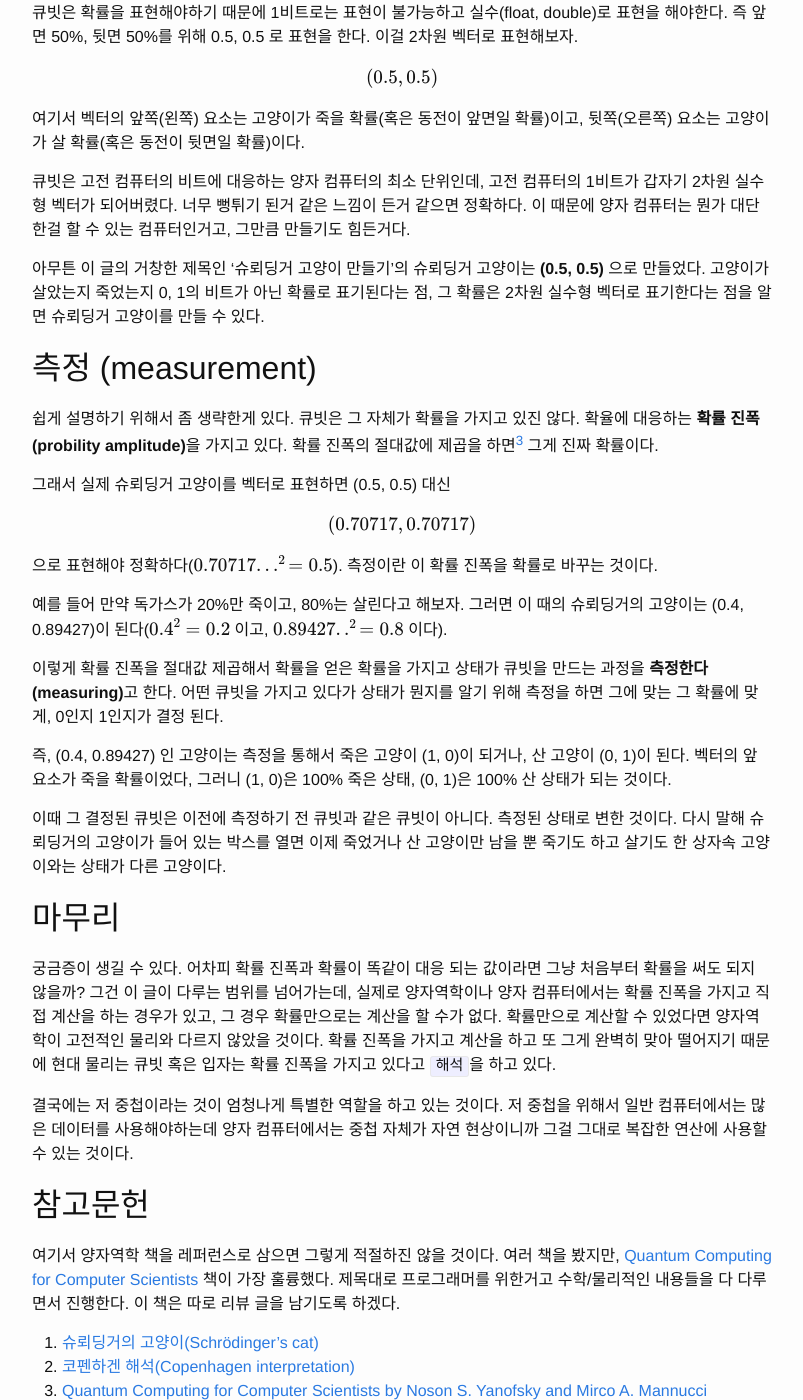
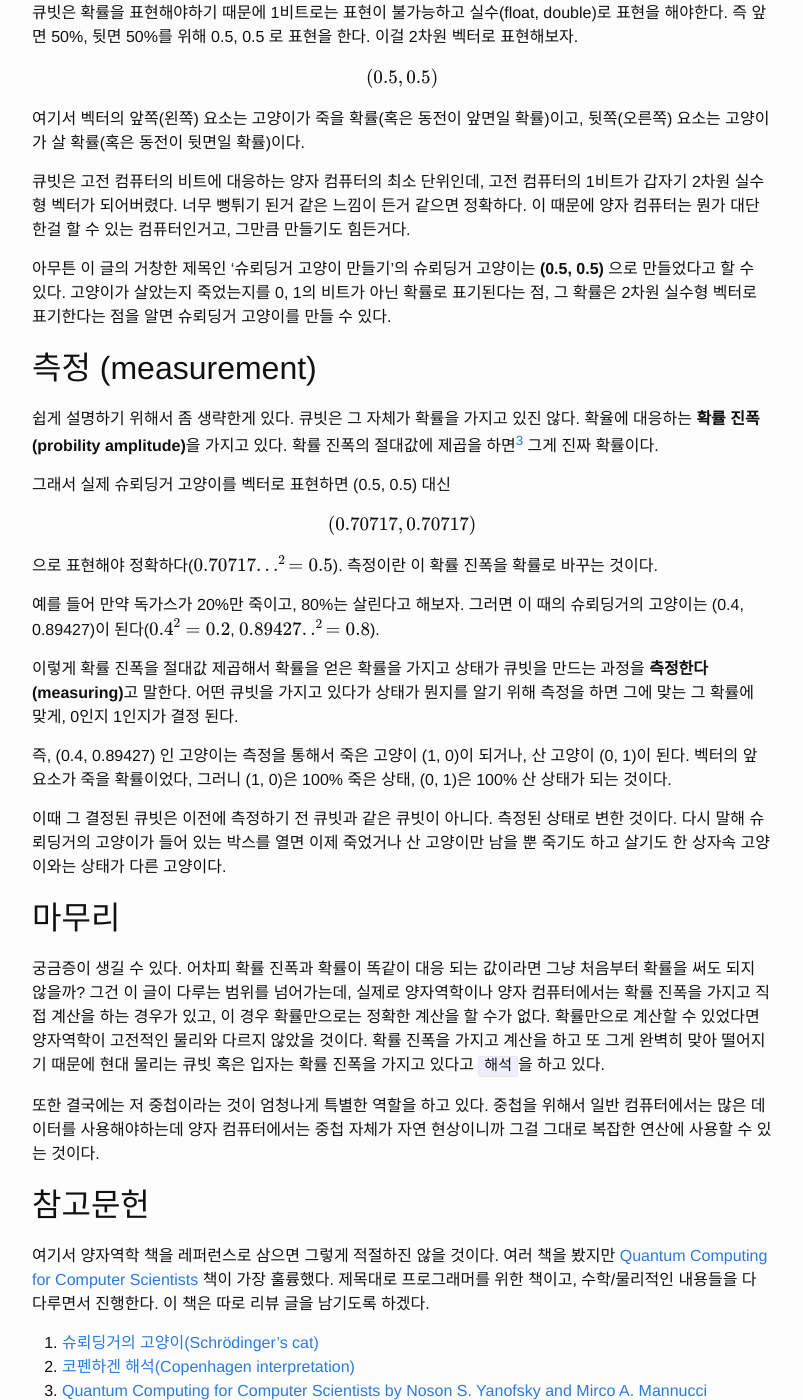
Before and after one commit to Hybrid3D/hybrid3d.github.io, a Jekyll site: the page built from _posts/Quantum Computer/2019-05-15-양자 컴퓨터 - 슈뢰딩거 고양이 만들기.md, in a window 1280 px wide and 1400 px high, scrolled down 1633 px. Shown: the whole window, without its empty margins (238-1041 px from the left). Built offline with Jekyll 4.4.1, drawn with Linux system fonts in a browser that asks for light colours; formulas are drawn with MathJax 3; comment, search, counter and statistics services are not loaded; some of the changed text lies outside the part shown.

Commit message:
사소한 수정

```diff
--- a/_posts/Quantum Computer/2019-05-15-양자 컴퓨터 - 슈뢰딩거 고양이 만들기.md
+++ b/_posts/Quantum Computer/2019-05-15-양자 컴퓨터 - 슈뢰딩거 고양이 만들기.md
@@ -40,7 +40,7 @@ redirect_from: /605
 
 ## 비트(bit)와 큐빗(qubit)
 
-고전 컴퓨터 데이터의 최소 단위는 비트이지만, 양자 컴퓨터의 최소 단위는 큐빗이다.
+고전 컴퓨터 데이터의 최소 단위는 **비트**이지만, 양자 컴퓨터의 최소 단위는 **큐빗**이다.
 
 비트는 0이거나 1이다. 우리는 특정 비트의 내용을 모를 수도 있지만, 그건 우리가 모를 뿐이지 이미 메모리에 저장되어 있다. 반면 큐빗은 0인지 1인지는 아직 모르고(결정되지 않았고), 0일 수도, 1일 수도 있는 상태를 표현해야한다. 생각보다 복잡해보는데, 의외로 복잡하지 않긴 하다. 하지만.... 어.. 음.. 물론 나중엔 좀 복잡해진다.
 
@@ -54,7 +54,7 @@ $$(0.5, 0.5)$$
 
 큐빗은 고전 컴퓨터의 비트에 대응하는 양자 컴퓨터의 최소 단위인데, 고전 컴퓨터의 1비트가 갑자기 2차원 실수형 벡터가 되어버렸다. 너무 뻥튀기 된거 같은 느낌이 든거 같으면 정확하다. 이 때문에 양자 컴퓨터는 뭔가 대단한걸 할 수 있는 컴퓨터인거고, 그만큼 만들기도 힘든거다.
 
-아무튼 이 글의 거창한 제목인 '슈뢰딩거 고양이 만들기'의 슈뢰딩거 고양이는  **(0.5, 0.5)** 으로 만들었다. 고양이가 살았는지 죽었는지 0, 1의 비트가 아닌 확률로 표기된다는 점, 그 확률은 2차원 실수형 벡터로 표기한다는 점을 알면 슈뢰딩거 고양이를 만들 수 있다.
+아무튼 이 글의 거창한 제목인 '슈뢰딩거 고양이 만들기'의 슈뢰딩거 고양이는  **(0.5, 0.5)** 으로 만들었다고 할 수 있다. 고양이가 살았는지 죽었는지를 0, 1의 비트가 아닌 확률로 표기된다는 점, 그 확률은 2차원 실수형 벡터로 표기한다는 점을 알면 슈뢰딩거 고양이를 만들 수 있다.
 
 ## 측정 (measurement)
 
@@ -66,9 +66,9 @@ $$(0.70717, 0.70717)$$
 
 으로 표현해야 정확하다($$0.70717...^2 = 0.5$$). 측정이란 이 확률 진폭을 확률로 바꾸는 것이다.
 
-예를 들어 만약 독가스가 20%만 죽이고, 80%는 살린다고 해보자. 그러면 이 때의 슈뢰딩거의 고양이는 (0.4, 0.89427)이 된다($$0.4^2 = 0.2$$ 이고, $$0.89427..^2 = 0.8$$ 이다).
+예를 들어 만약 독가스가 20%만 죽이고, 80%는 살린다고 해보자. 그러면 이 때의 슈뢰딩거의 고양이는 (0.4, 0.89427)이 된다($$0.4^2 = 0.2$$, $$0.89427..^2 = 0.8$$).
 
-이렇게 확률 진폭을 절대값 제곱해서 확률을 얻은 확률을 가지고 상태가 큐빗을 만드는 과정을 **측정한다(measuring)**고 한다. 어떤 큐빗을 가지고 있다가 상태가 뭔지를 알기 위해 측정을 하면 그에 맞는 그 확률에 맞게, 0인지 1인지가 결정 된다.
+이렇게 확률 진폭을 절대값 제곱해서 확률을 얻은 확률을 가지고 상태가 큐빗을 만드는 과정을 **측정한다(measuring)**고 말한다. 어떤 큐빗을 가지고 있다가 상태가 뭔지를 알기 위해 측정을 하면 그에 맞는 그 확률에 맞게, 0인지 1인지가 결정 된다.
 
 즉, (0.4, 0.89427) 인 고양이는 측정을 통해서 죽은 고양이 (1, 0)이 되거나, 산 고양이 (0, 1)이 된다. 벡터의 앞 요소가 죽을 확률이었다, 그러니 (1, 0)은 100% 죽은 상태, (0, 1)은 100% 산 상태가 되는 것이다.
 
@@ -76,12 +76,12 @@ $$(0.70717, 0.70717)$$
 
 ## 마무리
 
-궁금증이 생길 수 있다. 어차피 확률 진폭과 확률이 똑같이 대응 되는 값이라면 그냥 처음부터 확률을 써도 되지 않을까? 그건 이 글이 다루는 범위를 넘어가는데, 실제로 양자역학이나 양자 컴퓨터에서는 확률 진폭을 가지고 직접 계산을 하는 경우가 있고, 그 경우 확률만으로는 계산을 할 수가 없다. 확률만으로 계산할 수 있었다면 양자역학이 고전적인 물리와 다르지 않았을 것이다. 확률 진폭을 가지고 계산을 하고 또 그게 완벽히 맞아 떨어지기 때문에 현대 물리는 큐빗 혹은 입자는 확률 진폭을 가지고 있다고 `해석`을 하고 있다.
+궁금증이 생길 수 있다. 어차피 확률 진폭과 확률이 똑같이 대응 되는 값이라면 그냥 처음부터 확률을 써도 되지 않을까? 그건 이 글이 다루는 범위를 넘어가는데, 실제로 양자역학이나 양자 컴퓨터에서는 확률 진폭을 가지고 직접 계산을 하는 경우가 있고, 이 경우 확률만으로는 정확한 계산을 할 수가 없다. 확률만으로 계산할 수 있었다면 양자역학이 고전적인 물리와 다르지 않았을 것이다. 확률 진폭을 가지고 계산을 하고 또 그게 완벽히 맞아 떨어지기 때문에 현대 물리는 큐빗 혹은 입자는 확률 진폭을 가지고 있다고 `해석`을 하고 있다.
 
-결국에는 저 중첩이라는 것이 엄청나게 특별한 역할을 하고 있는 것이다. 저 중첩을 위해서 일반 컴퓨터에서는 많은 데이터를 사용해야하는데 양자 컴퓨터에서는 중첩 자체가 자연 현상이니까 그걸 그대로 복잡한 연산에 사용할 수 있는 것이다.
+또한 결국에는 저 중첩이라는 것이 엄청나게 특별한 역할을 하고 있다. 중첩을 위해서 일반 컴퓨터에서는 많은 데이터를 사용해야하는데 양자 컴퓨터에서는 중첩 자체가 자연 현상이니까 그걸 그대로 복잡한 연산에 사용할 수 있는 것이다.
 
 ## 참고문헌
-여기서 양자역학 책을 레퍼런스로 삼으면 그렇게 적절하진 않을 것이다. 여러 책을 봤지만, [Quantum Computing for Computer Scientists][3] 책이 가장 훌륭했다. 제목대로 프로그래머를 위한거고 수학/물리적인 내용들을 다 다루면서 진행한다. 이 책은 따로 리뷰 글을 남기도록 하겠다.
+여기서 양자역학 책을 레퍼런스로 삼으면 그렇게 적절하진 않을 것이다. 여러 책을 봤지만 [Quantum Computing for Computer Scientists][3] 책이 가장 훌륭했다. 제목대로 프로그래머를 위한 책이고, 수학/물리적인 내용들을 다 다루면서 진행한다. 이 책은 따로 리뷰 글을 남기도록 하겠다.
 
 1. [슈뢰딩거의 고양이(Schrödinger's cat)][1]
 2. [코펜하겐 해석(Copenhagen interpretation)][2]
```
